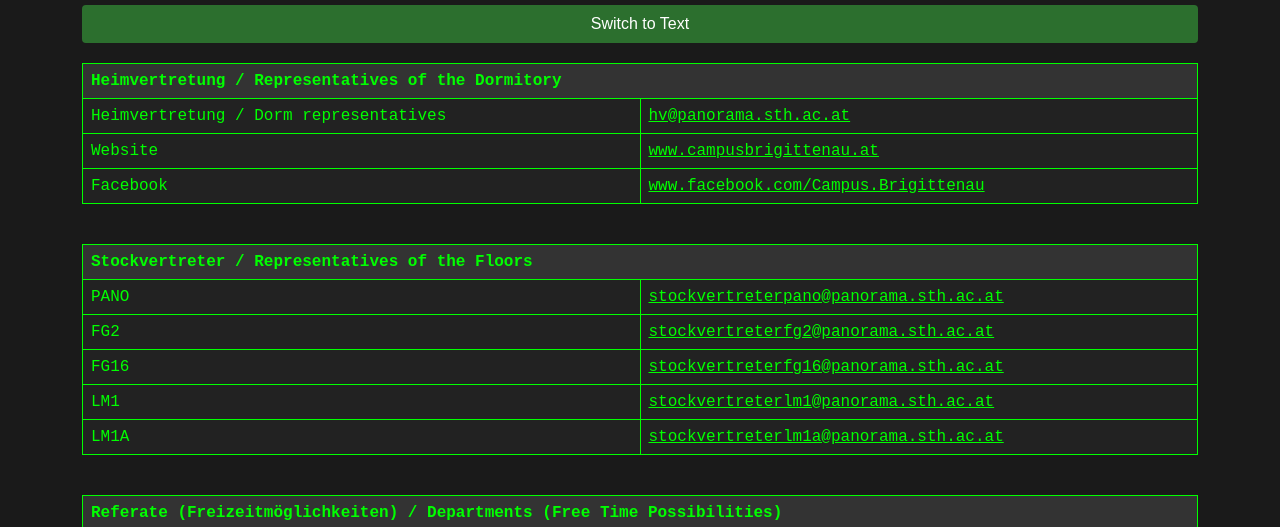
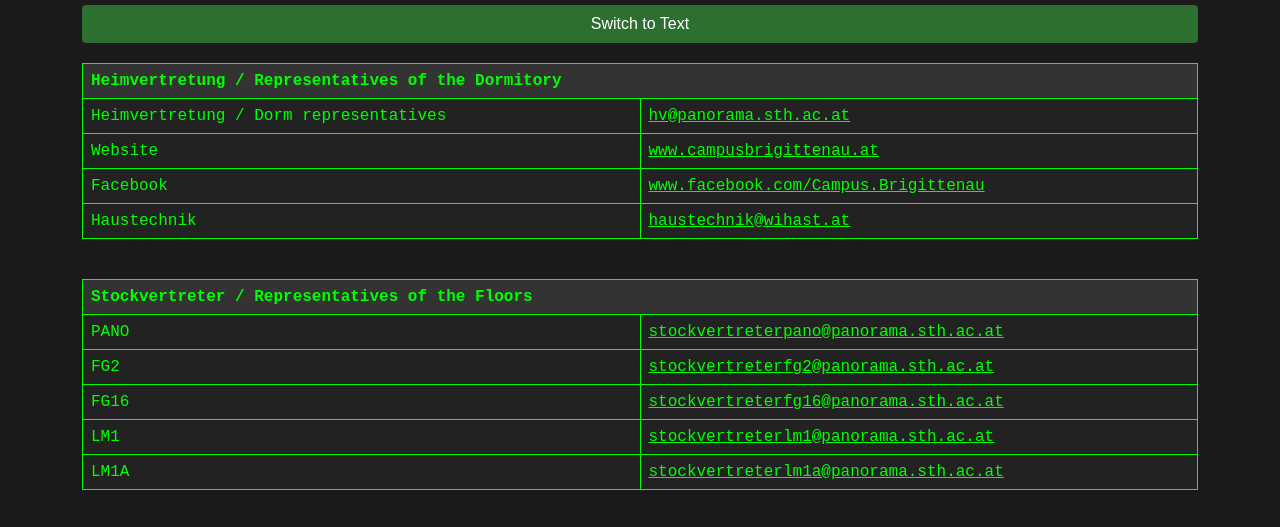
Before and after one commit to compref/info, a plain HTML site: page links.html in a window 1280 px wide. Shown: the part 207-734 px from the top of the page. Drawn offline with Linux system fonts and the light colour scheme.

Commit message:
added Haustechnik email

```diff
--- a/links.html
+++ b/links.html
@@ -46,6 +46,10 @@
         <tr>
             <td>Facebook</td>
             <td><a href="http://www.facebook.com/Campus.Brigittenau" target="_blank">www.facebook.com/Campus.Brigittenau</a></td>
+        </tr>
+	<tr>
+            <td>Haustechnik</td>
+            <td><a href="mailto:haustechnik@wihast.at" target="_blank">haustechnik@wihast.at</a></td>
         </tr>
     </table>
 </div>
```
